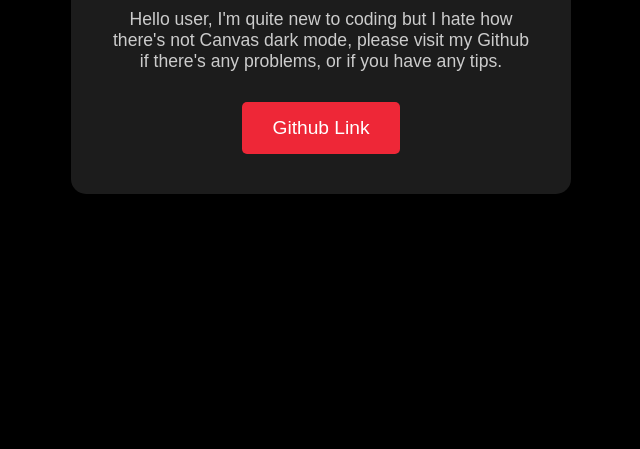
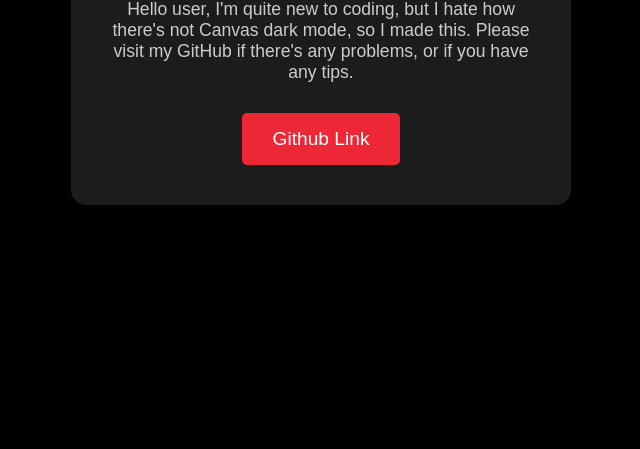
Before and after one commit to eyesick2k7/Canvas-Blackout, a browser extension: page index.html in a window 1280 px wide. Shown: the part 351-800 px from the top of the page, without its empty margins (19-659 px from the left). Drawn offline with Linux system fonts and the light colour scheme; a web font is replaced by a local one.

Commit message:
Add files via upload

```diff
--- a/index.html
+++ b/index.html
@@ -19,22 +19,12 @@
             font-family: 'Funnel Display', sans-serif;
             background-color: rgb(0, 0, 0);
             color: #EE2737;
-              display: flex;
+            display: flex;
             justify-content: center;
             align-items: center;
             width: 85vh;
             height: 100vh;
             text-align: center;
-        }
-
-
-        /* Main container styling */
-        .container {
-            background-color: black;
-            border-radius: 15px;
-            padding: 0px;
-            max-width: 500px;
-            width: 100%;
         }
 
         /* Inner content styling with rounded corners */
@@ -43,6 +33,7 @@
             border-radius: 15px;
             box-shadow: 0 4px 8px rgba(0, 0, 0, 0.2);
             padding: 40px;
+            max-width: 500px;
         }
 
         /* Title styling */
@@ -101,8 +92,8 @@
     <div class="container">
         <div class="inner-content">
             <h1>Canvas Blackout</h1>
-            <p>Hello user, I'm quite new to coding but I hate how there's not Canvas dark mode, please visit my Github if there's any problems, or if you have any tips.</p>
-            <a href="https://github.com/eyesick2k7/temp" target="_blank">
+            <p>Hello user, I'm quite new to coding, but I hate how there's not Canvas dark mode, so I made this. Please visit my GitHub if there's any problems, or if you have any tips.</p>
+            <a href="https://github.com/eyesick2k7/Canvas-Blackout" target="_blank">
                 <button id="myButton" aria-label=""Visit Github">Github Link</button>
             </a>
         </div>
```
Also changed, not shown: manifest.json.
